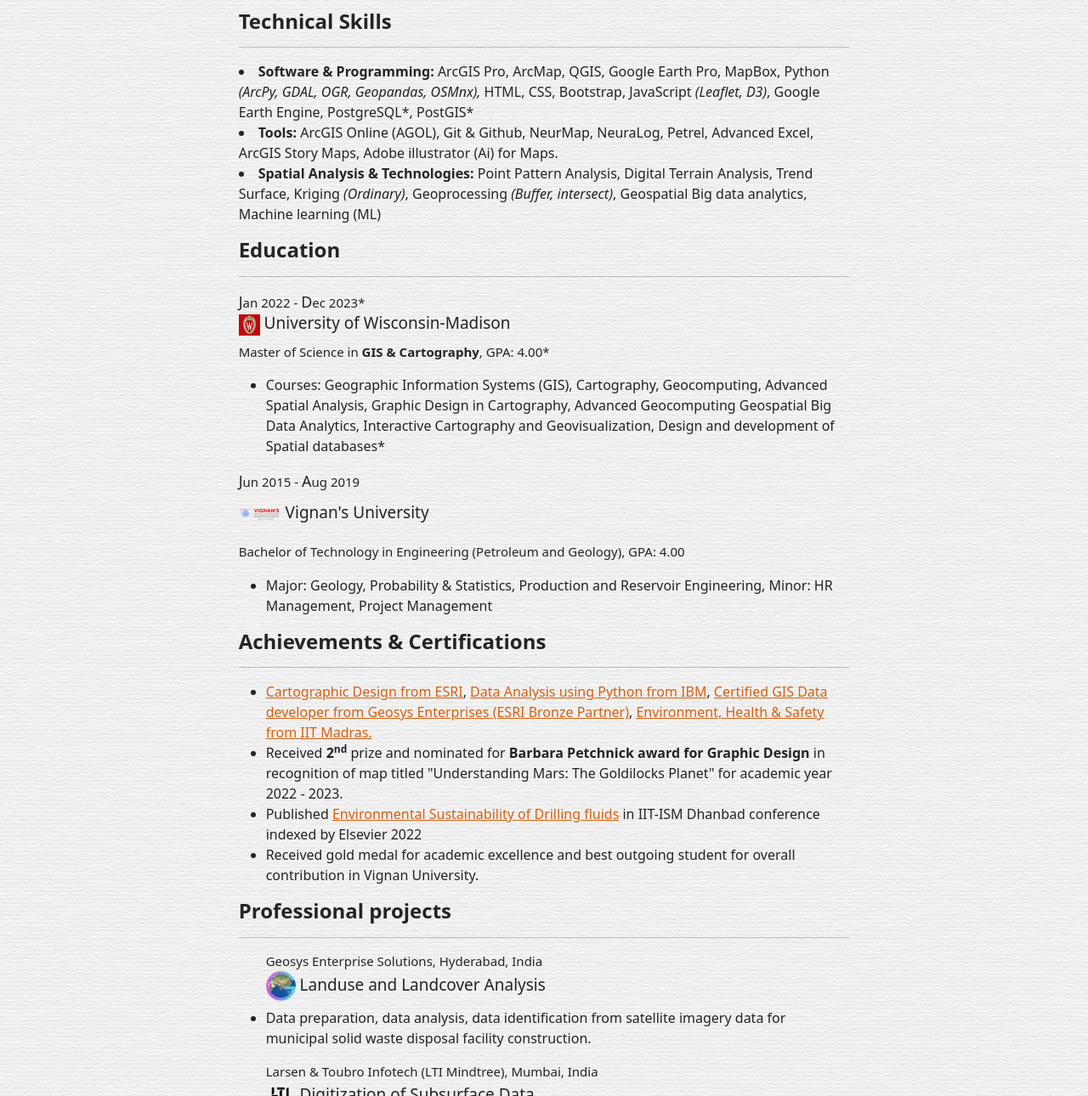
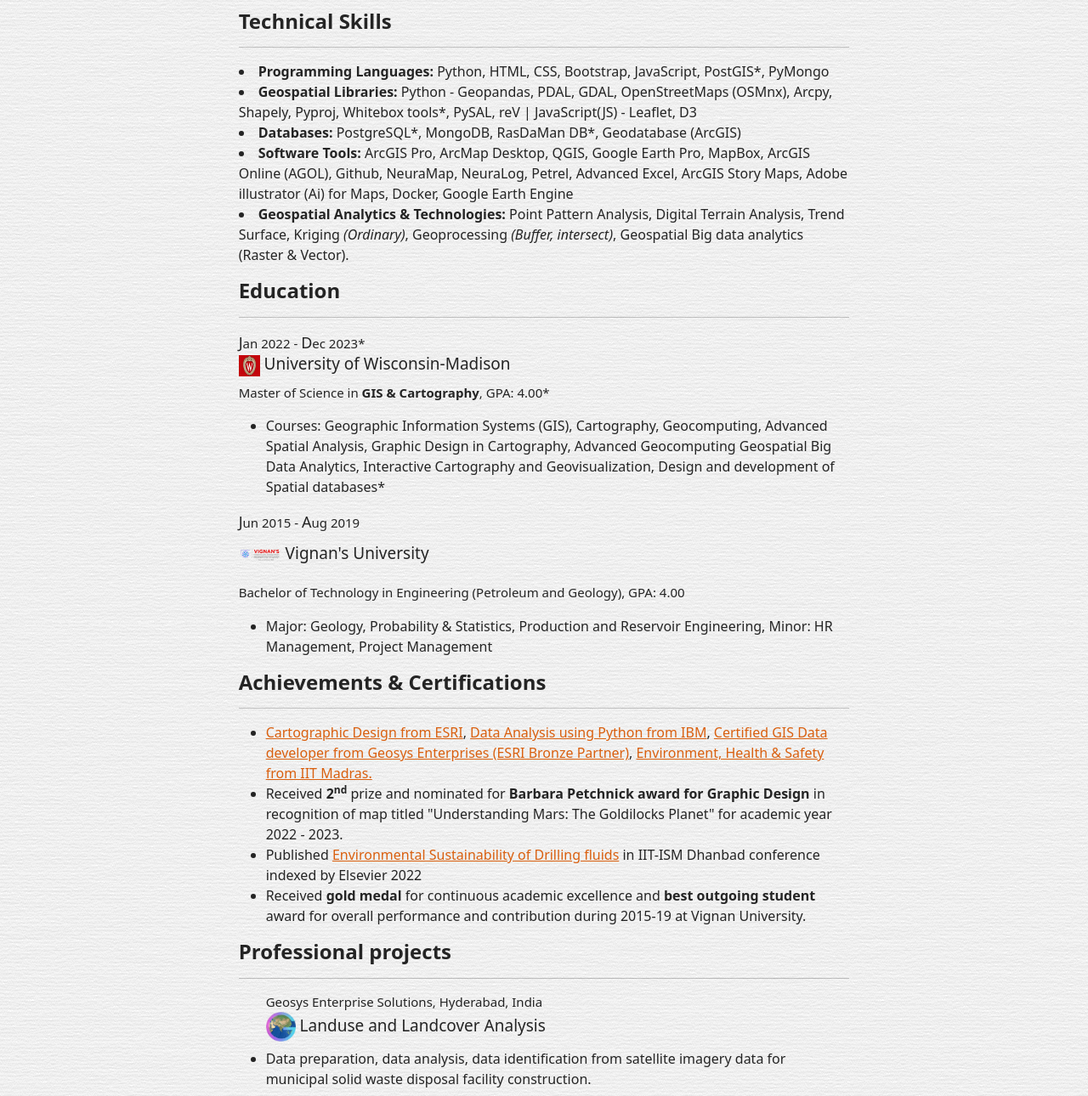
Before and after one commit to Sidrcs/maps, a plain HTML site: page resume.html in a window 1280 px wide. Shown: the part 1346-2636 px from the top of the page at 85% size. Drawn offline with Linux system fonts and the light colour scheme.

Commit message:
Update resume.html
Refreshed technical skillset and improved overall organization of tech stack.

```diff
--- a/resume.html
+++ b/resume.html
@@ -102,9 +102,11 @@
                 <h4><b>Technical Skills</b></h4>
                 <hr>
                 <p>
-                    <li><b>Software & Programming:</b> ArcGIS Pro, ArcMap, QGIS, Google Earth Pro, MapBox, Python <i>(ArcPy, GDAL, OGR, Geopandas, OSMnx),</i> HTML, CSS, Bootstrap, JavaScript <i>  (Leaflet, D3)</i>, Google Earth Engine, PostgreSQL*, PostGIS*</li>
-                    <li><b>Tools:</b> ArcGIS Online (AGOL), Git & Github, NeurMap, NeuraLog, Petrel, Advanced Excel, ArcGIS Story Maps, Adobe illustrator (Ai) for Maps.</li>
-                    <li><b>Spatial Analysis & Technologies:</b> Point Pattern Analysis, Digital Terrain Analysis, Trend Surface, Kriging <i>(Ordinary)</i>, Geoprocessing <i>(Buffer, intersect)</i>, Geospatial Big data analytics, Machine learning (ML)</li>
+                    <li><b>Programming Languages:</b> Python, HTML, CSS, Bootstrap, JavaScript, PostGIS*, PyMongo</li>
+                    <li><b>Geospatial Libraries:</b> Python - Geopandas, PDAL, GDAL, OpenStreetMaps (OSMnx), Arcpy, Shapely, Pyproj, Whitebox tools*, PySAL, reV | JavaScript(JS) - Leaflet, D3
+                    <li><b>Databases:</b> PostgreSQL*, MongoDB, RasDaMan DB*, Geodatabase (ArcGIS)</li>
+                    <li><b>Software Tools:</b> ArcGIS Pro, ArcMap Desktop, QGIS, Google Earth Pro, MapBox, ArcGIS Online (AGOL), Github, NeuraMap, NeuraLog, Petrel, Advanced Excel, ArcGIS Story Maps, Adobe illustrator (Ai) for Maps, Docker, Google Earth Engine</li>
+                    <li><b>Geospatial Analytics & Technologies:</b> Point Pattern Analysis, Digital Terrain Analysis, Trend Surface, Kriging <i>(Ordinary)</i>, Geoprocessing <i>(Buffer, intersect)</i>, Geospatial Big data analytics (Raster & Vector).</li>
                 </p>
 
                 <h4><b>Education</b></h4>
@@ -133,7 +135,7 @@
                     </li>
                     <li>Received <b>2<sup>nd</sup></b> prize and nominated for <b>Barbara Petchnick award for Graphic Design</b> in recognition of map titled "Understanding Mars: The Goldilocks Planet" for academic year 2022 - 2023.</li>
                     <li>Published <a href="https://www.sciencedirect.com/science/article/pii/B9780128239988000727?via%3Dihub">Environmental Sustainability of Drilling fluids</a> in IIT-ISM Dhanbad conference indexed by Elsevier 2022</li>
-                    <li>Received gold medal for academic excellence and best outgoing student for overall contribution in Vignan University.</li>
+                    <li>Received <b>gold medal</b> for continuous academic excellence and <b>best outgoing student</b> award for overall performance and contribution during 2015-19 at Vignan University.</li>
                 </ul>
 
                 <h4><b>Professional projects</b></h4>
```
